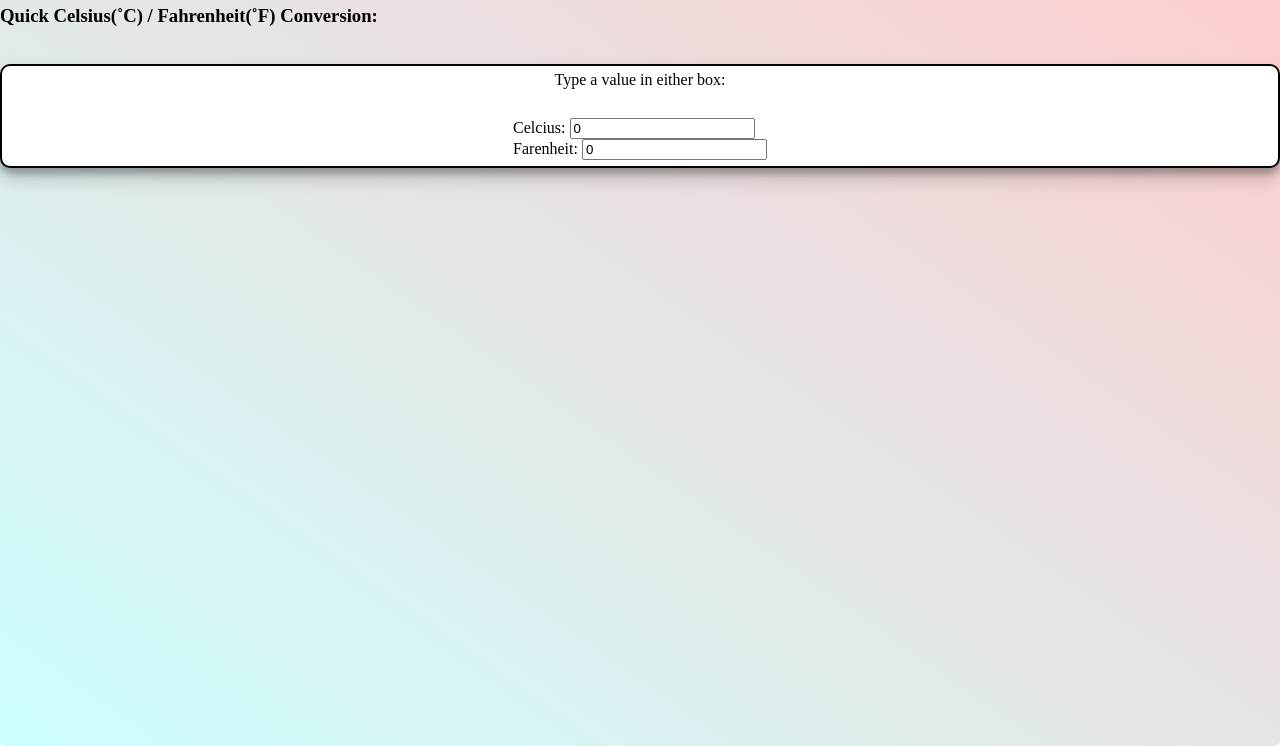
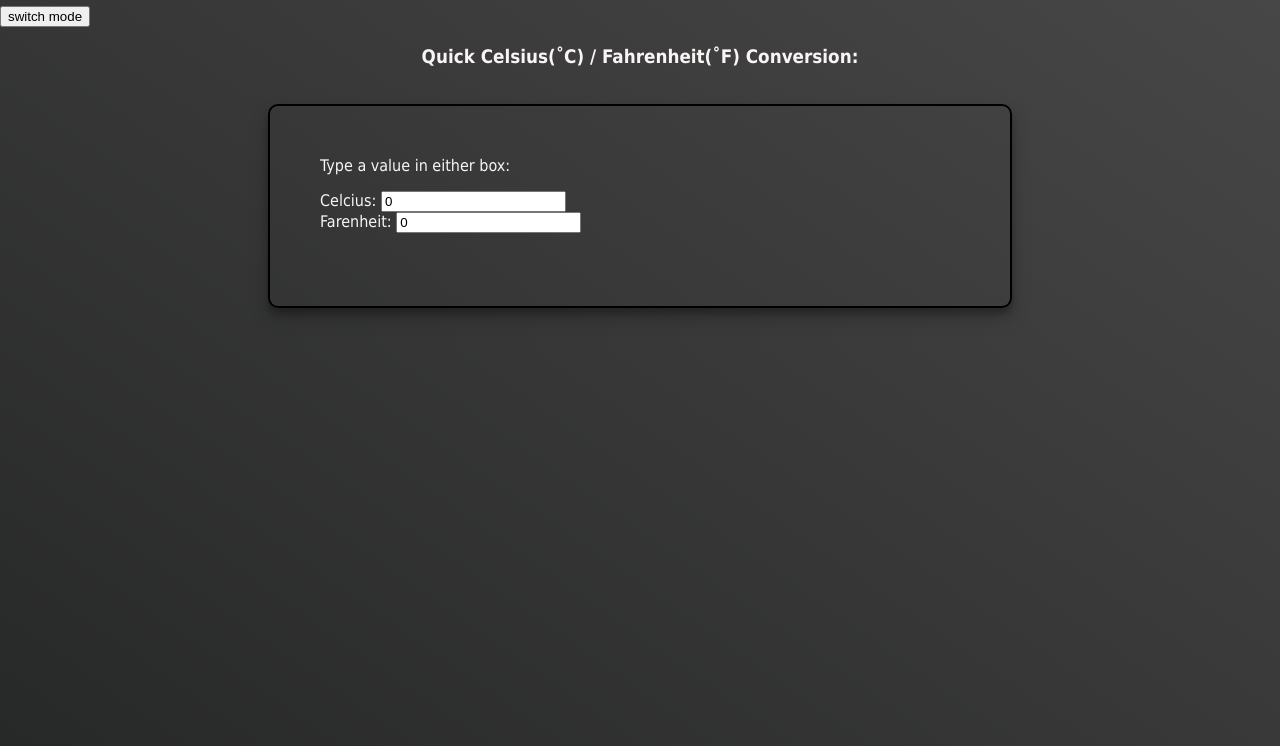
Before and after one commit to yulako/temperature_converter, a React app: page / in a window 1280 px wide. Shown: the part 75-821 px from the top of the page. Built offline with nearby package versions, Linux system fonts and the light colour scheme.

Commit message:
created darkmode state and method

```diff
--- a/src/App.css
+++ b/src/App.css
@@ -1,43 +1,54 @@
-.app{
-  height: 100vh;
+/* .app{
+  height: 100vh; */
   /* background: rgb(118, 230, 221); */
-  background: linear-gradient(35deg,#CCFFFF, #FFCCCC);
+  /* background: linear-gradient(35deg,#CCFFFF, #FFCCCC); */
   /* background: linear-gradient(black, #000099, #66c2ff, #ffcccc, #ffeee6); */
-}
+/* } */
 
-div {
+
+
+.box {
   border-radius: 5px;
+  /* height: 100vh; */
+  /* position: absolute; */
+  /* width: 30vh; */
 
 }
-div:hover {
+/* .box:hover {
   animation-name: background-color;
   animation-duration: 500ms;
   animation-fill-mode: forwards;
 
-}
-@keyframes background-color {
+}  */
+/* @keyframes background-color {
   100% {
-    background-color: #e0f3eb;
+    background-color: #4b5c55;
   }
-}
+}  */
 
 .box{
   height: 100px;
-  background: white;
+  padding: 50px;
+  /* background: rgb(138, 132, 132); */
   border: 2px solid black;
   border-radius: 10px;
+  /* line-height: 1.8; */
+
   margin: auto;
-  /* flex-basis: 500px; */
-  display: flex;
-  flex: 1 0 300px;
 
-  /* flex-wrap: wrap; */
-  flex-direction: column;
+
+  /* flex-basis: 500px;  */
+  /* display: flex; */
+  width: 50%;
+  /* flex: 0 0 100px;  */
+
+  /* flex-wrap: wrap;  */
+  /* flex-direction: column;
   justify-content: space-around;
-  align-items: center;
+  align-items: center;  */
   /* background-color: rgba(45, 45, 45, 0.1); */
   box-shadow: 0 10px 20px rgba(0,0,0,0.19), 0 6px 6px rgba(0,0,0,0.23);
-}
+ }
 
 input:hover {
   transform: scale(1.1);
--- a/src/Components/App.js
+++ b/src/Components/App.js
@@ -1,18 +1,20 @@
-import React, { Component } from 'react';
+import React, { useState } from 'react';
 import "../../src/App.css"
 import Conversion from './Conversion'
 
-class App extends Component {
-    render() {
+const App = () => {
+
+    const [darkMode, switchDark] = useState(false);
+
         return (
-            <div className="app">
+            <div className={darkMode? 'light-mode': 'dark-mode'}>
             <h1>Conversion of Temperature</h1>
+            <button onClick={()=>switchDark(curMode=>!curMode)}>switch mode</button>
             <h3>Quick Celsius(˚C) / Fahrenheit(˚F) Conversion: </h3><br/>
             <Conversion />
             </div>
 
         )
-    }
-}
+    };
 
-export default App
+export default App;
--- a/src/Components/Conversion.js
+++ b/src/Components/Conversion.js
@@ -1,10 +1,8 @@
 import React, { useState } from 'react';
-
-
 
 const Conversion = () => {
 
-  const [temp, changeTemp] = useState({ c: 0, f: 0 })
+  const [temp, changeTemp] = useState({ c: 0, f: 0 });
 
   const changeToFahrenheit = (e) => changeTemp({
     c: e.target.value,
@@ -18,9 +16,8 @@ const Conversion = () => {
 
 
   return (
-    <div className="box">Type a value in either box:
-       <form action="">
-        <br/>
+    <div className="box">Type a value in either box:<br/>
+    <p></p>
         <label htmlFor="">Celcius: </label>
         <input
         type="text"
@@ -33,8 +30,6 @@ const Conversion = () => {
         value={temp.f}
         onChange={changeToCelcius}
           />
-      </form>
-
 
     </div>
   );
--- a/src/index.css
+++ b/src/index.css
@@ -2,4 +2,35 @@ body{
   margin: 0;
   padding: 0;
   box-sizing: border-box;
+  font-family: Tahoma;
+  /* display: flex; */
+  /* flex: 1 0 500px;  */
+  margin: auto;
+  /* flex-basis: 500px; */
+  /* flex-wrap: wrap;  */
+  /* justify-content: space-around; */
+  /* align-items: stretch;  */
 }
+
+.light-mode {
+  background-color: #fff;
+  color: #444444;
+  height: 100vh;
+  /* background: rgb(118, 230, 221); */
+  background: linear-gradient(35deg,#CCFFFF, #FFCCCC);
+  /* background: linear-gradient(black, #000099, #66c2ff, #ffcccc, #ffeee6); */
+
+}
+
+.dark-mode {
+  /* background: #2e2e2e; */
+  color: #f9f5f5;
+  height: 100vh;
+  background: linear-gradient(35deg,rgb(39, 40, 40), rgba(53, 52, 52, 0.9));
+
+
+}
+
+h3 {
+  text-align: center
+}
--- a/src/index.js
+++ b/src/index.js
@@ -1,7 +1,7 @@
 import React from 'react';
-import ReactDOM from 'react-dom'
+import ReactDOM from 'react-dom';
 import './index.css';
-import App from './Components/App'
+import App from './Components/App';
 
 
 ReactDOM.render(<App />, document.getElementById('root'));
```
